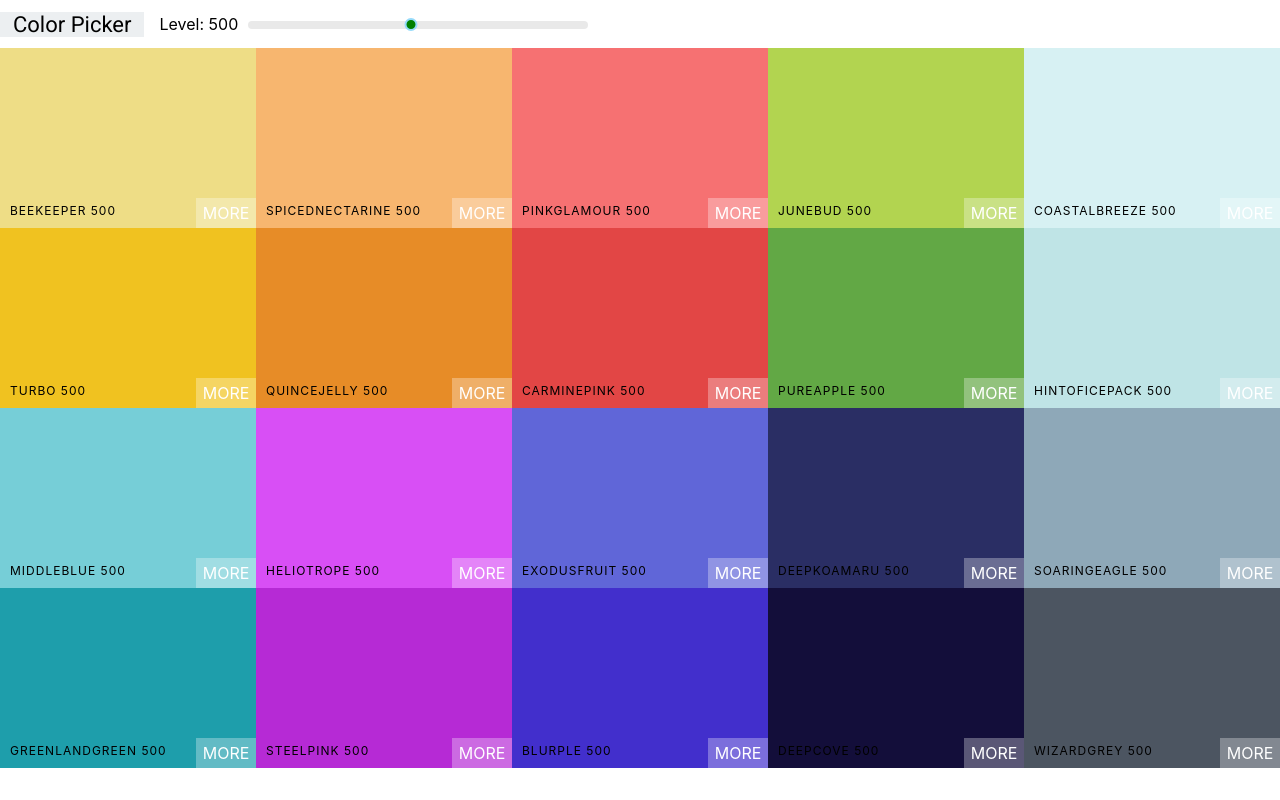
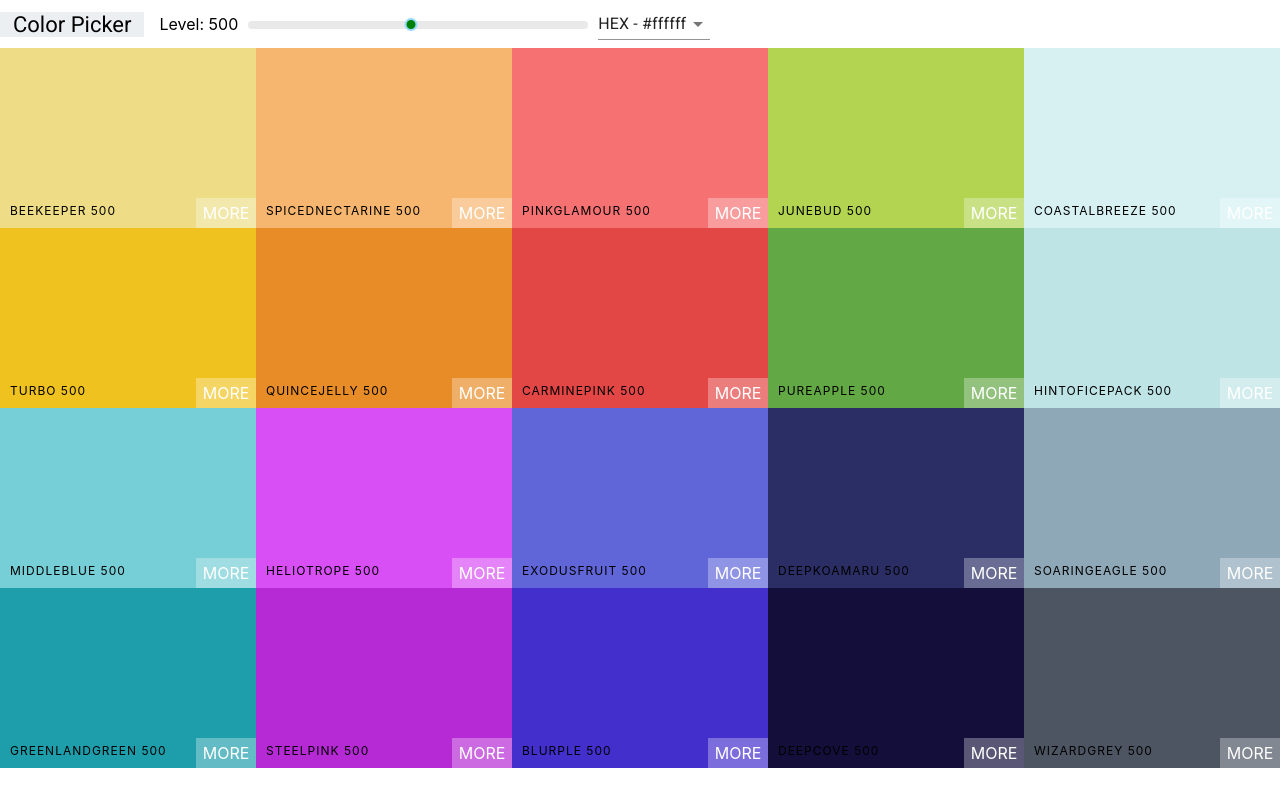
Before and after one commit to zomeru/zomify-colors, a React (Create React App) app: page / in a window 1280 px wide. Built offline with nearby package versions, Linux system fonts and the light colour scheme.

Commit message:
Add Select and Material UI

```diff
--- a/package.json
+++ b/package.json
@@ -3,6 +3,7 @@
   "version": "0.1.0",
   "private": true,
   "dependencies": {
+    "@material-ui/core": "^4.12.1",
     "@testing-library/jest-dom": "^5.14.1",
     "@testing-library/react": "^11.2.7",
     "@testing-library/user-event": "^12.8.3",
--- a/src/Navbar.js
+++ b/src/Navbar.js
@@ -1,11 +1,26 @@
 import React, { Component } from 'react';
+import Select from '@material-ui/core/Select';
+import MenuItem from '@material-ui/core/MenuItem';
 import Slider from 'rc-slider';
 import 'rc-slider/assets/index.css';
 import './Navbar.css';
 
 class Navbar extends Component {
+  constructor(props) {
+    super(props);
+    this.state = { format: 'hex' };
+    this.handleChange = this.handleChange.bind(this);
+  }
+
+  handleChange(e) {
+    this.setState({ format: e.target.value });
+    this.props.handleChange(e.target.value);
+  }
+
   render() {
     const { level, changeLevel } = this.props;
+    const { format } = this.state;
+
     return (
       <header className='Navbar'>
         <div className='logo'>
@@ -23,6 +38,13 @@
             />
           </div>
         </div>
+        <div className='select-container'>
+          <Select value={format} onChange={this.handleChange}>
+            <MenuItem value='hex'>HEX - #ffffff</MenuItem>
+            <MenuItem value='rgb'>RGB - rgb(255, 255, 255)</MenuItem>
+            <MenuItem value='rgba'>RGBA - rgba(255, 255, 255, 1.0)</MenuItem>
+          </Select>
+        </div>
       </header>
     );
   }
--- a/src/Palette.js
+++ b/src/Palette.js
@@ -6,25 +6,34 @@
 class Palette extends Component {
   constructor(props) {
     super(props);
-    this.state = { level: 500 };
+    this.state = { level: 500, format: 'hex' };
     this.changeLevel = this.changeLevel.bind(this);
+    this.changeFormat = this.changeFormat.bind(this);
   }
 
   changeLevel(level) {
     this.setState({ level });
   }
 
+  changeFormat(val) {
+    this.setState({ format: val });
+  }
+
   render() {
     const { colors } = this.props.palette;
-    const { level } = this.state;
+    const { level, format } = this.state;
 
     const colorBoxes = colors[level].map(color => (
-      <ColorBox background={color.hex} name={color.name} />
+      <ColorBox background={color[format]} name={color.name} />
     ));
 
     return (
       <div className='Palette'>
-        <Navbar level={level} change={this.changeLevel} />
+        <Navbar
+          level={level}
+          change={this.changeLevel}
+          handleChange={this.changeFormat}
+        />
         {/* Navbar goes here */}
         <div className='Palette-colors'>{colorBoxes}</div>
         {/* footer eventually */}
```
Also changed, not shown: 1 other file (tests, documents, lock files or other folders).
